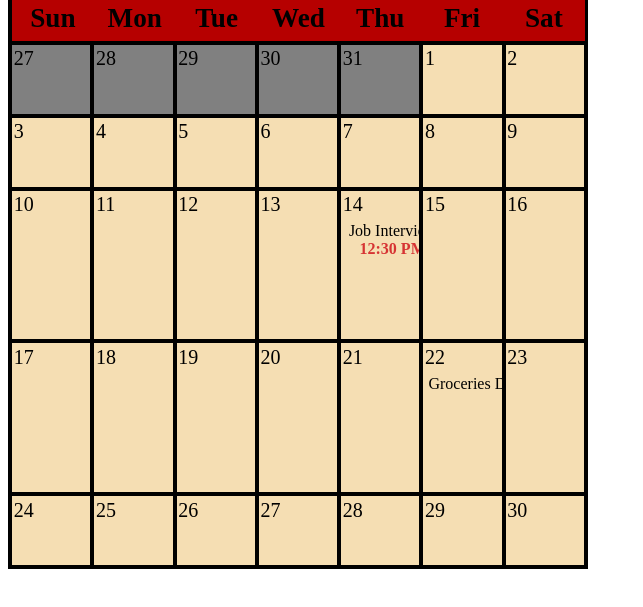
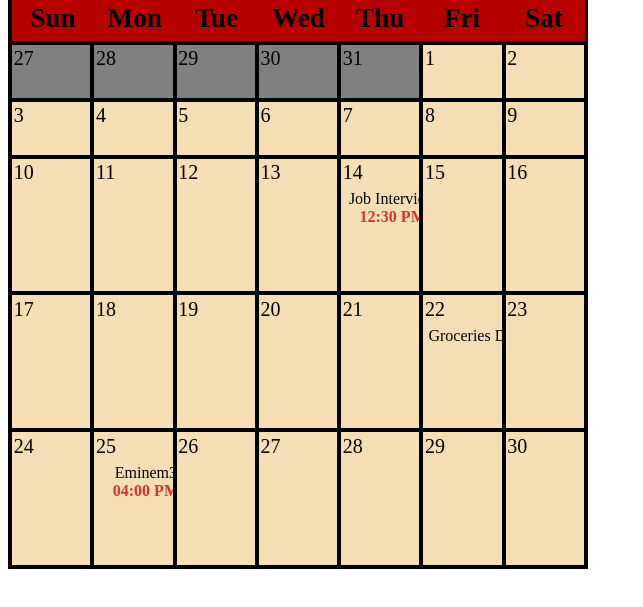
Before and after one commit to GreenCyborgNinjaDude/new-calendar, a plain HTML site: page index.html in a window 1280 px wide. Shown: the part 123-730 px from the top of the page, without its empty margins (0-643 px from the left). Drawn offline with Linux system fonts and the light colour scheme.

Commit message:
Reminder, Time & Alarm fix and new add feature
Time is now use only for UI presentation.
Reminder is to check if user want an alarm.
Alarm will set off at second once if the date & time matches as well as reminder on true
PS: There is an internal clock inside running at interval of 1000ms

```diff
--- a/calendar.js
+++ b/calendar.js
@@ -334,9 +334,10 @@ function initCalendar(elementId, settings) {
           });
 
           renderScriptedEvent(state.events);
+          setInterval(() => reminderNotification(state.events, element), 1000);
 
           // check & render event if there is one
-          function checkEvents(element, eventHolder) {
+          function checkEvents(element, eventHolder, date) {
             var checker = false;
             var currentDate =
               monthTitle[element.date.getMonth()].substring(0, 3) +
@@ -367,6 +368,37 @@ function initCalendar(elementId, settings) {
               });
             }
           }
+
+          //alert user for event (5 min before)
+          function reminderNotification(events, element) {
+            var currentDate =
+              monthTitle[element.date.getMonth()].substring(0, 3) +
+              " " +
+              element.date.getDate() +
+              " " +
+              element.date.getFullYear();
+            events.forEach((selectedEvent) => {
+              //console.log(
+              //selectedEvent.date === currentDate
+              //currentTime() === "03:41 PM"
+              //selectedEvent.reminder === true
+              //);
+              if (
+                selectedEvent.date === currentDate &&
+                currentTime() ===
+                  selectedEvent.alarm.substring(0, 5) +
+                    ":" +
+                    "00" +
+                    selectedEvent.alarm.substring(5, 8) &&
+                selectedEvent.reminder === true
+              ) {
+                alert(
+                  "Event: " + selectedEvent.event + " At " + selectedEvent.time
+                );
+              }
+            });
+          }
+          //
         });
 
         //console.log(daysInMonth);
@@ -392,9 +424,9 @@ function initCalendar(elementId, settings) {
   }
 }
 
+//Current time calculator
 function currentTime() {
   var currentDate = new Date();
-  var timer = document.getElementById("time-display");
   let hh = currentDate.getHours();
   let mm = currentDate.getMinutes();
   let ss = currentDate.getSeconds();
@@ -414,6 +446,9 @@ function currentTime() {
 
   let time = hh + ":" + mm + ":" + ss + " " + session;
 
-  timer.innerText = time;
+  //console.log("inside clock: " + time);
   return time;
 }
+
+//set time very 1000 millisec or 1 sec
+setInterval(() => currentTime(), 1000);
--- a/index.html
+++ b/index.html
@@ -10,19 +10,29 @@
           date: "Apr 14 2022",
           reminder: true,
           time: "12:30 PM",
+          alarm: "12:00 PM",
           event: "Job Interview",
         },
         {
           date: "Apr 22 2022",
           reminder: false,
           time: "",
+          alarm: "",
           event: "Groceries Day",
         },
         {
           date: "May 4th 2022",
           reminder: true,
           time: "12:00 AM",
+          alarm: "11:55 PM",
           event: "May the 4th be with you!",
+        },
+        {
+          date: "Apr 25 2022",
+          reminder: true,
+          time: "04:00 PM",
+          alarm: "03:55 PM",
+          event: "Eminem3",
         },
       ];
       var current = new Date();
```
